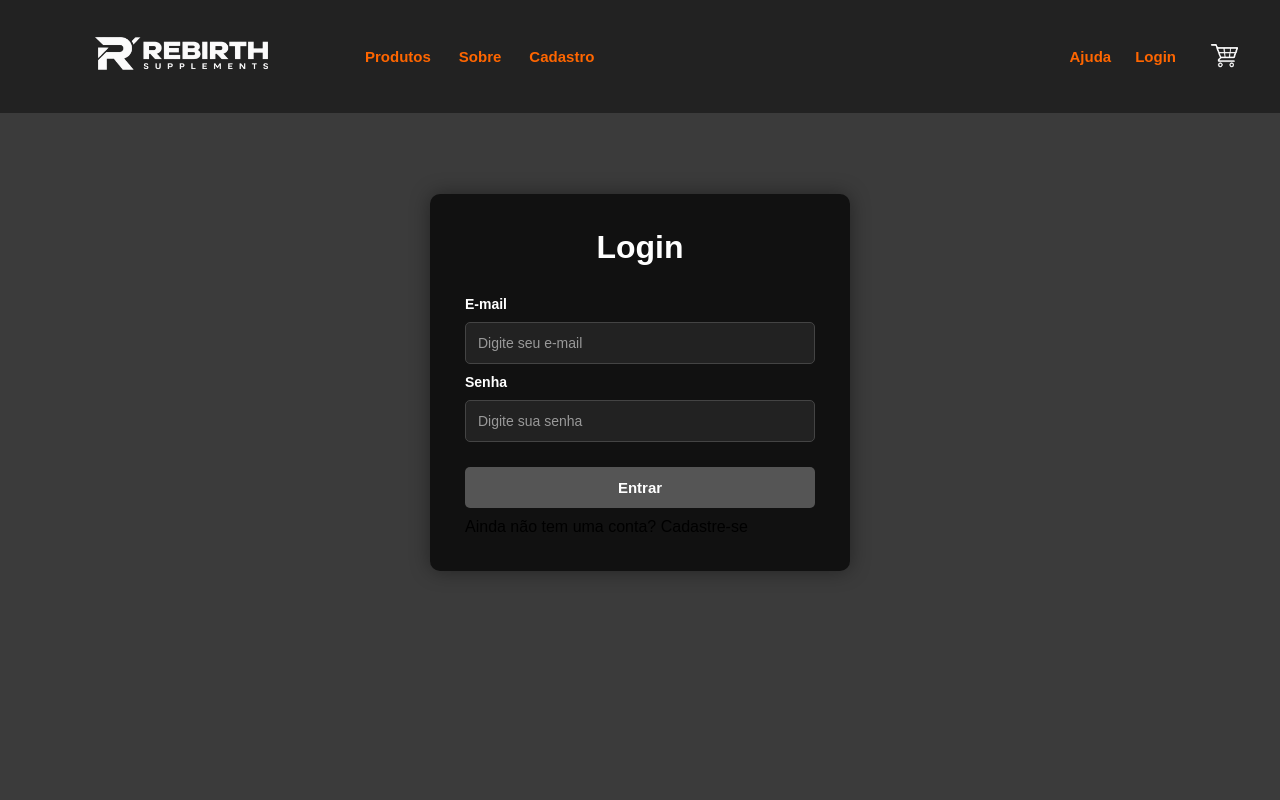
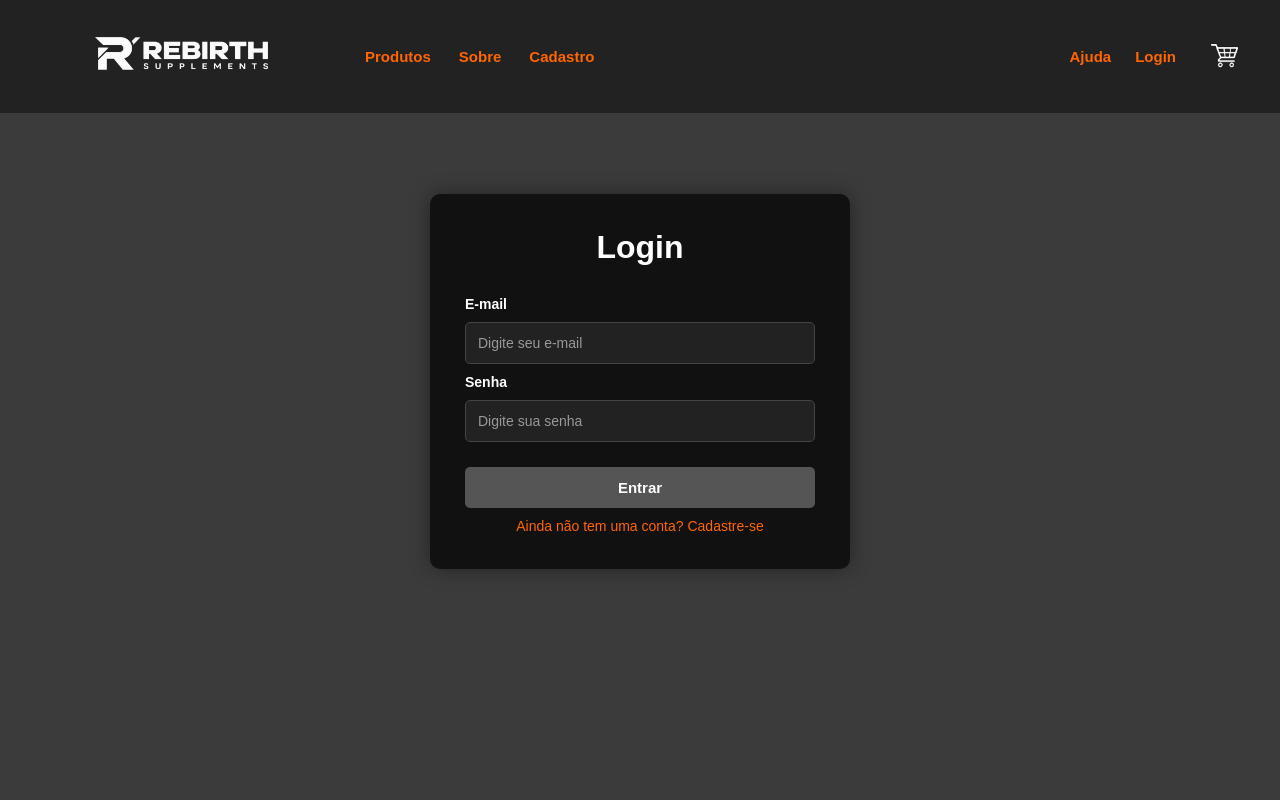
Before and after one commit to ItaloLeray/rebirthSuplements, an Angular app in the folder rebirth/: page /login in a window 1280 px wide. Shown: the top 800 px of the page. Built offline with nearby package versions, Linux system fonts and the light colour scheme.

Commit message:
Estilizar link de cadastro

```diff
--- a/rebirth/src/app/pages/login/login.component.css
+++ b/rebirth/src/app/pages/login/login.component.css
@@ -68,3 +68,14 @@
     background-color: #555555;
     cursor: not-allowed;
 }
+
+.login a {
+    color: #ff6600;
+    font-size: 14px;
+    text-align: center;
+    text-decoration: none;
+}
+
+.login a:hover {
+    text-decoration: underline;
+}
```
